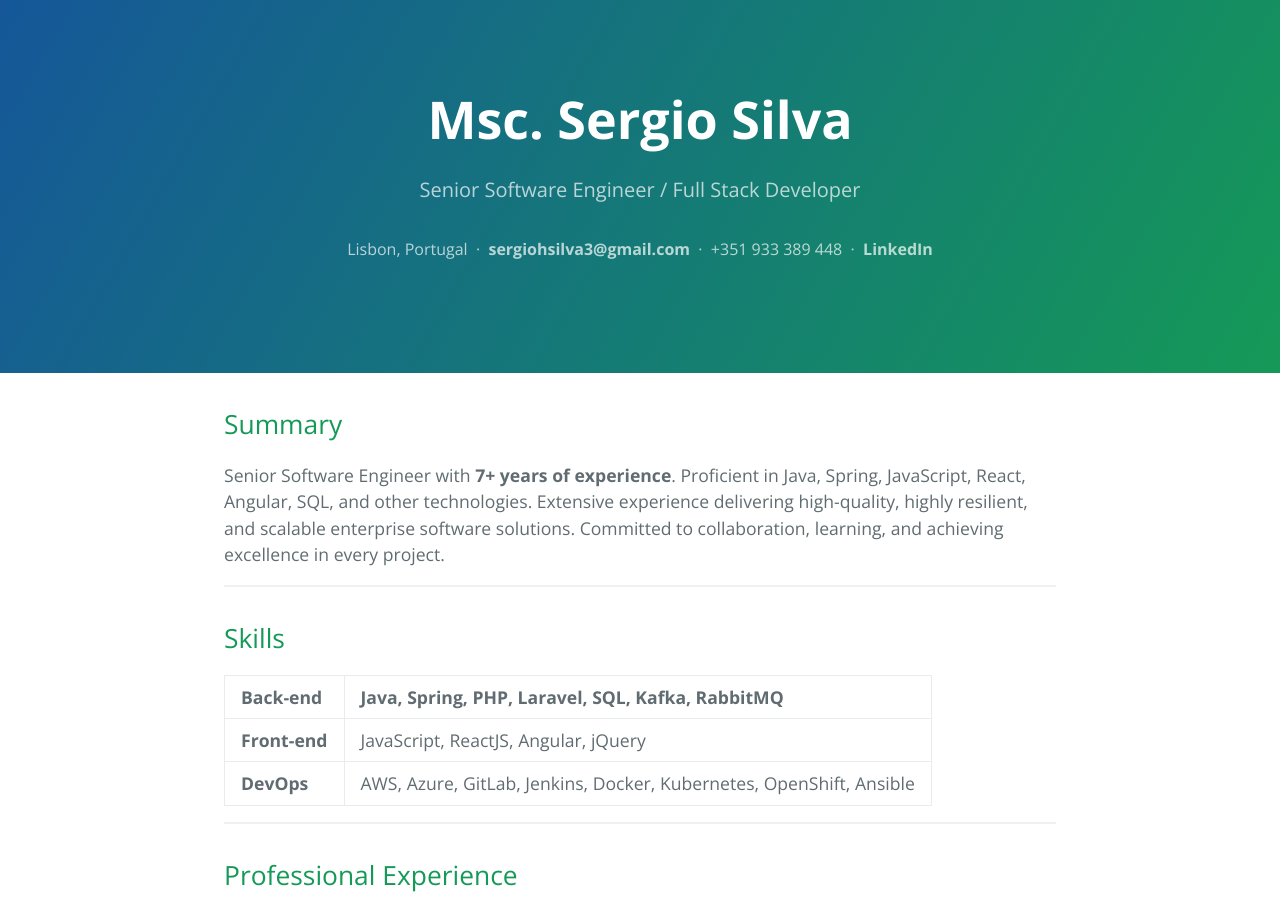
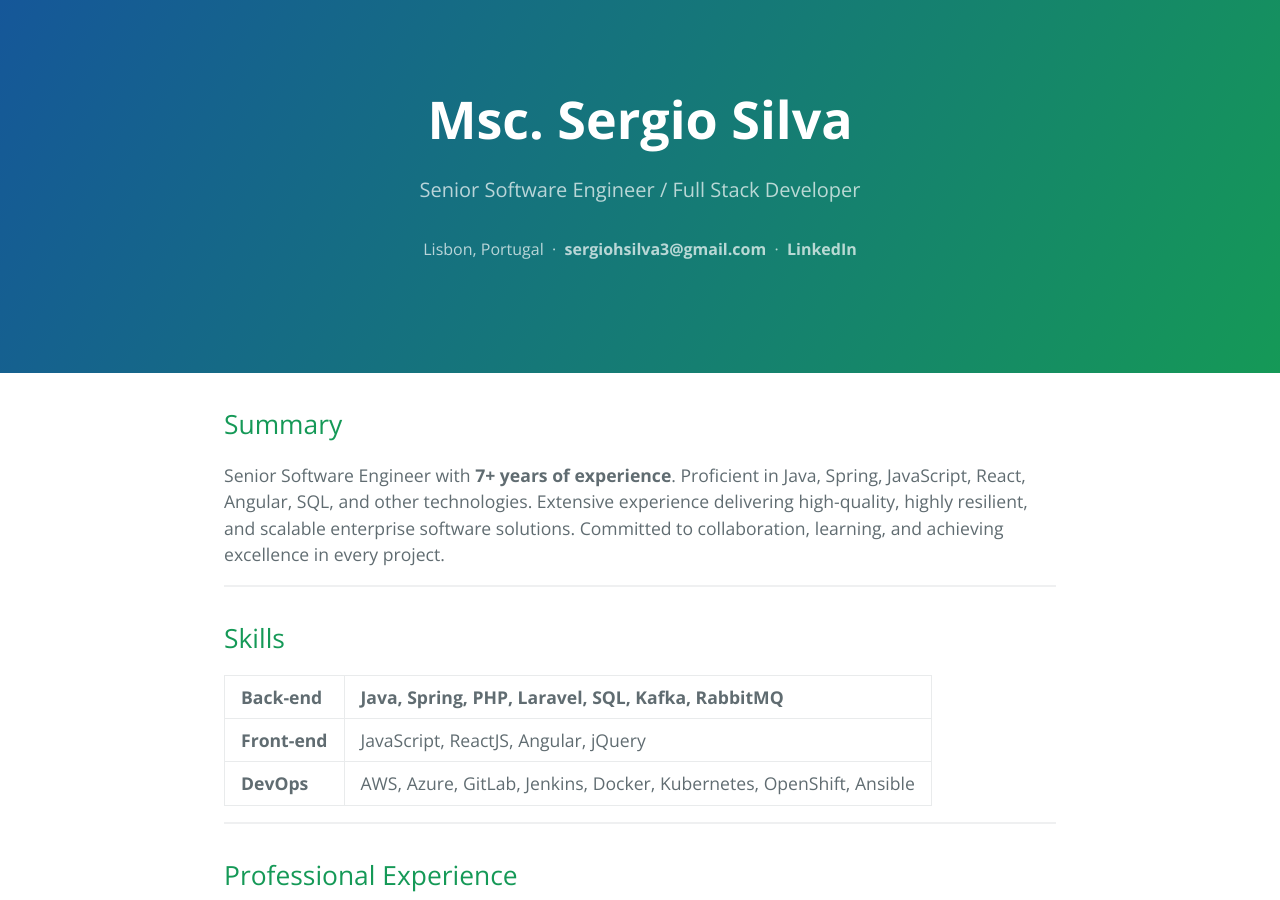
Before and after one commit to SergioHs/sergiohs.github.io, a Jekyll site: the page built from index.md, in a window 1280 px wide and 900 px high. Built offline with Jekyll 4.4.1, drawn with Linux system fonts in a browser that asks for light colours.

Commit message:
Remove phone number from header
Co-Authored-By: Claude Sonnet 4.6 <noreply@anthropic.com>

```diff
--- a/index.md
+++ b/index.md
@@ -2,7 +2,7 @@
 layout: default
 title: "Msc. Sergio Silva"
 description: "Senior Software Engineer / Full Stack Developer"
-contact_html: "Lisbon, Portugal &nbsp;·&nbsp; <a href='mailto:sergiohsilva3@gmail.com'>sergiohsilva3@gmail.com</a> &nbsp;·&nbsp; +351 933 389 448 &nbsp;·&nbsp; <a href='https://www.linkedin.com/in/sergio-henrique-silva/'>LinkedIn</a>"
+contact_html: "Lisbon, Portugal &nbsp;·&nbsp; <a href='mailto:sergiohsilva3@gmail.com'>sergiohsilva3@gmail.com</a> &nbsp;·&nbsp; <a href='https://www.linkedin.com/in/sergio-henrique-silva/'>LinkedIn</a>"
 ---
 
 ## Summary
```
